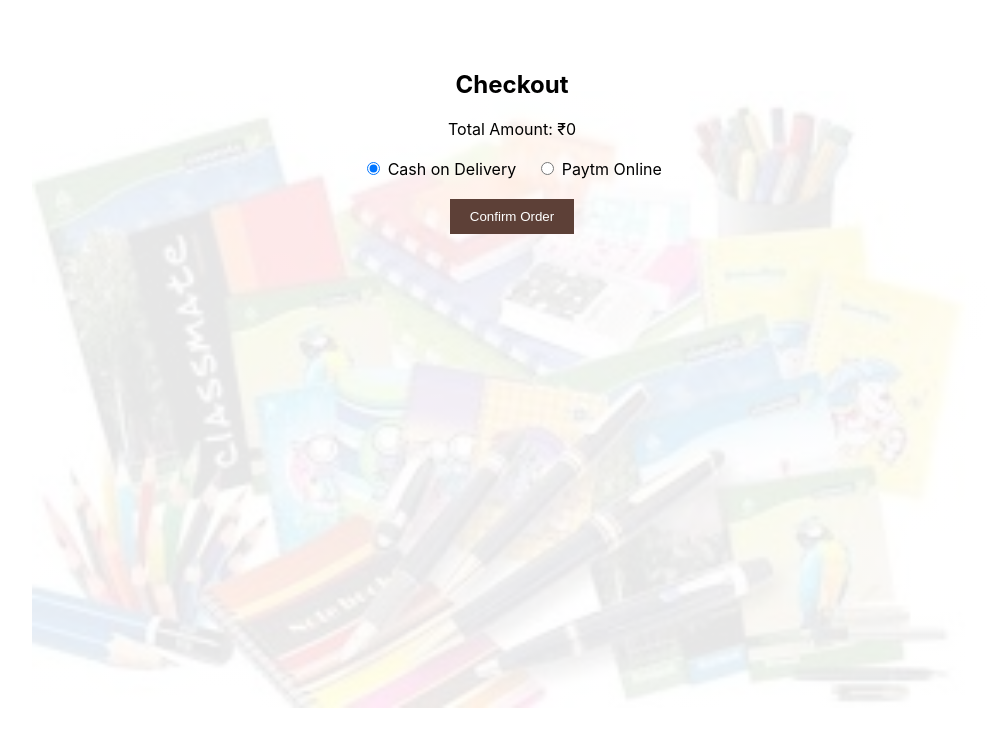
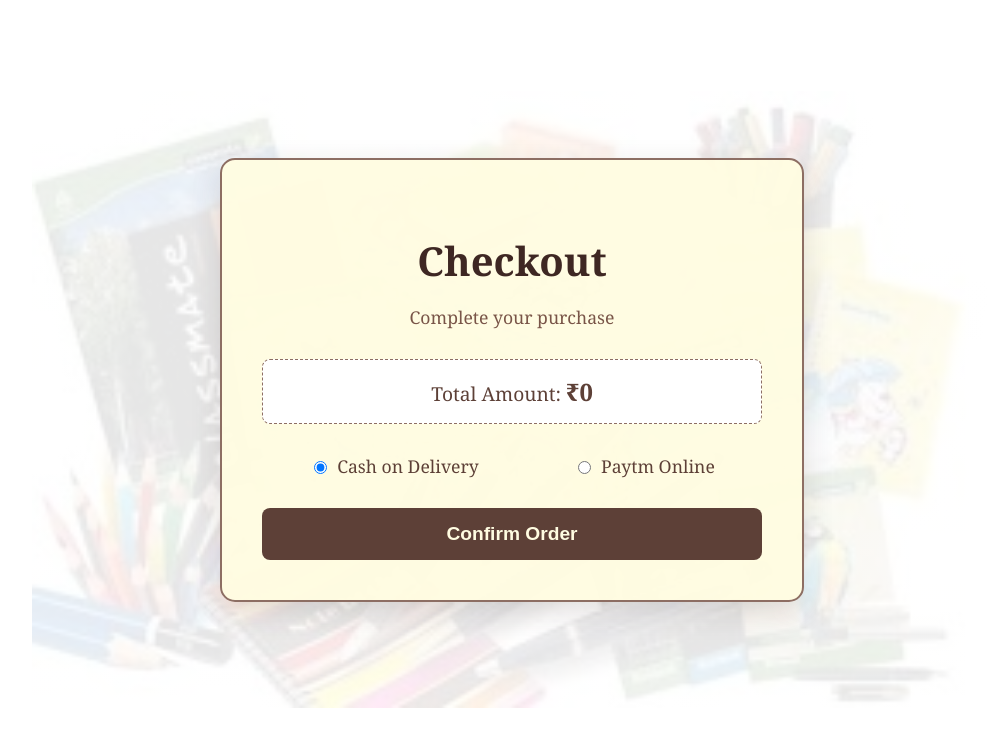
Before and after one commit to jahnavi-175/E-Commerce-site, a React (Create React App) app in the folder frontend/: page /checkout in a window 1280 px wide. Shown: the top 746 px of the page, without its empty margins (128-1115 px from the left). Built offline with nearby package versions, Linux system fonts and the light colour scheme; sample sign-in values are in the browser's storage.

Commit message:
Update Checkout.jsx

```diff
--- a/frontend/src/pages/Checkout.jsx
+++ b/frontend/src/pages/Checkout.jsx
@@ -6,23 +6,40 @@ import { useNavigate } from 'react-router-dom';
 const Checkout = () => {
     const { cartItems, cartTotal, clearCart } = useContext(CartContext);
     const [method, setMethod] = useState('COD');
+    const [showPaytmModal, setShowPaytmModal] = useState(false);
     const navigate = useNavigate();
 
-    const handlePayment = async () => {
+    const handleConfirmOrder = () => {
         const user = JSON.parse(localStorage.getItem('user'));
 
-        if (!user || !user.id) {
+        // Robust User Check
+        if (!user || (!user.id && !user._id)) {
             alert("Please login again to continue.");
             return;
         }
 
+        // Robust Total Calculation
+        const finalAmount = cartTotal || cartItems.reduce((total, item) => total + (item.price * item.quantity), 0);
+        if (!finalAmount || finalAmount <= 0) {
+            alert("Cart is empty!");
+            return;
+        }
+
         if (method === 'COD') {
+            processOrder(user, finalAmount, "Pending");
+        } else {
+            // Show Fake Gateway
+            setShowPaytmModal(true);
+        }
+    };
+
+    const processOrder = async (user, amount, status) => {
         try {
             await apiClient.post('/orders/create-cod', {
-                    userId: user.id,
+                userId: user.id || user._id,
                 items: cartItems,
-                    amount: cartTotal,
-                    paymentStatus: "Pending"
+                amount: amount,
+                paymentStatus: status
             });
             clearCart();
             navigate('/thankyou');
@@ -30,55 +47,175 @@ const Checkout = () => {
             console.error("Order Error:", err);
             alert(err.response?.data?.error || "Order failed. Please check your network.");
         }
-        } else {
-            alert("Redirecting to Mock Paytm Gateway...");
-            setTimeout(async () => {
-                try {
-                    await apiClient.post('/orders/create-cod', {
-                        userId: user.id,
-                        items: cartItems,
-                        amount: cartTotal,
-                        paymentStatus: "Success"
-                    });
-                    clearCart();
-                    navigate('/thankyou');
-                } catch (err) {
-                    console.error("Payment Error:", err);
-                    alert(err.response?.data?.error || "Payment simulation failed.");
-                }
-            }, 2000);
-        }
     };
 
     return (
-        <div style={{ padding: '50px', textAlign: 'center' }}>
-            <h2>Checkout</h2>
-            <p>Total Amount: ₹{cartTotal}</p>
+        <div style={styles.container}>
+            <div style={styles.card}>
+                <h2 style={styles.heading}>Checkout</h2>
+                <p style={styles.subHeading}>Complete your purchase</p>
 
-            <div style={{ margin: '20px 0' }}>
-                <label>
+                <div style={styles.amountBox}>
+                    Total Amount: <span style={{ fontWeight: 'bold', fontSize: '1.5rem' }}>₹{cartTotal || cartItems.reduce((a, c) => a + c.price * c.quantity, 0)}</span>
+                </div>
+
+                <div style={styles.optionsContainer}>
+                    <label style={styles.radioLabel}>
                         <input
                             type="radio"
                             value="COD"
                             checked={method === 'COD'}
                             onChange={(e) => setMethod(e.target.value)}
-                    /> Cash on Delivery
+                            style={{ marginRight: '10px' }}
+                        />
+                        Cash on Delivery
                     </label>
-                <label style={{ marginLeft: '20px' }}>
+                    <label style={styles.radioLabel}>
                         <input
                             type="radio"
                             value="Paytm"
                             checked={method === 'Paytm'}
                             onChange={(e) => setMethod(e.target.value)}
-                    /> Paytm Online
+                            style={{ marginRight: '10px' }}
+                        />
+                        Paytm Online
                     </label>
                 </div>
 
-            <button onClick={handlePayment} style={{ padding: '10px 20px', cursor: 'pointer', backgroundColor: '#5D4037', color: 'white', border: 'none' }}>
+                <button onClick={handleConfirmOrder} style={styles.confirmBtn}>
                     Confirm Order
                 </button>
+            </div>
+
+            {/* Mock Paytm Gateway Modal */}
+            {showPaytmModal && (
+                <div style={styles.modalOverlay}>
+                    <div style={styles.modalContent}>
+                        <h3 style={{ color: '#002E6E', marginBottom: '10px' }}>Paytm Payment Gateway</h3>
+                        <p>Total Payable: <strong>₹{cartTotal || cartItems.reduce((a, c) => a + c.price * c.quantity, 0)}</strong></p>
+                        <div style={{ margin: '20px 0', border: '1px dashed #ccc', padding: '15px', backgroundColor: '#f9f9f9' }}>
+                            <p style={{ fontSize: '0.9rem', color: '#666' }}>Mock Transaction Environment</p>
+                        </div>
+                        <div style={{ display: 'flex', justifyContent: 'center', gap: '10px' }}>
+                            <button
+                                onClick={() => {
+                                    const user = JSON.parse(localStorage.getItem('user'));
+                                    const amount = cartTotal || cartItems.reduce((a, c) => a + c.price * c.quantity, 0);
+                                    processOrder(user, amount, "Success");
+                                }}
+                                style={styles.payBtn}
+                            >
+                                Pay Now
+                            </button>
+                            <button
+                                onClick={() => setShowPaytmModal(false)}
+                                style={styles.cancelBtn}
+                            >
+                                Cancel
+                            </button>
+                        </div>
+                    </div>
+                </div>
+            )}
         </div>
     );
 };
 
+const styles = {
+    container: {
+        display: "flex",
+        justifyContent: "center",
+        alignItems: "center",
+        minHeight: "90vh",
+        backgroundColor: "transparent",
+        fontFamily: "'Georgia', serif",
+        padding: "20px"
+    },
+    card: {
+        padding: "40px",
+        maxWidth: "500px",
+        width: "100%",
+        backgroundColor: "rgba(255, 252, 225, 0.95)",
+        borderRadius: "15px",
+        border: "2px solid #8D6E63",
+        boxShadow: "0 10px 30px rgba(62, 39, 35, 0.15)",
+        textAlign: "center"
+    },
+    heading: { color: "#3E2723", marginBottom: "10px", fontSize: "2.5rem" },
+    subHeading: { color: "#795548", marginBottom: "30px", fontSize: "1.1rem" },
+    amountBox: {
+        backgroundColor: "#fff",
+        padding: "15px",
+        borderRadius: "8px",
+        border: "1px dashed #8D6E63",
+        marginBottom: "30px",
+        color: "#5D4037",
+        fontSize: "1.2rem"
+    },
+    optionsContainer: {
+        display: 'flex',
+        justifyContent: 'space-around',
+        marginBottom: '30px'
+    },
+    radioLabel: {
+        fontSize: '1.1rem',
+        color: '#5D4037',
+        cursor: 'pointer',
+        display: 'flex',
+        alignItems: 'center'
+    },
+    confirmBtn: {
+        padding: '15px 40px',
+        cursor: 'pointer',
+        backgroundColor: '#5D4037',
+        color: '#FFFCE1',
+        border: 'none',
+        fontSize: '1.2rem',
+        borderRadius: '8px',
+        fontWeight: 'bold',
+        width: '100%',
+        transition: 'background 0.3s'
+    },
+    modalOverlay: {
+        position: 'fixed',
+        top: 0,
+        left: 0,
+        right: 0,
+        bottom: 0,
+        backgroundColor: 'rgba(0,0,0,0.7)',
+        display: 'flex',
+        justifyContent: 'center',
+        alignItems: 'center',
+        zIndex: 9999
+    },
+    modalContent: {
+        backgroundColor: 'white',
+        padding: '30px',
+        borderRadius: '10px',
+        width: '350px',
+        textAlign: 'center',
+        boxShadow: '0 5px 15px rgba(0,0,0,0.3)'
+    },
+    payBtn: {
+        backgroundColor: '#00B9F5',
+        color: 'white',
+        border: 'none',
+        padding: '10px 25px',
+        borderRadius: '5px',
+        cursor: 'pointer',
+        fontWeight: 'bold',
+        fontSize: '1rem'
+    },
+    cancelBtn: {
+        backgroundColor: '#eee',
+        color: '#333',
+        border: 'none',
+        padding: '10px 25px',
+        borderRadius: '5px',
+        cursor: 'pointer',
+        fontWeight: 'bold',
+        fontSize: '1rem'
+    }
+};
+
 export default Checkout;
```
Lines whose indentation alone changed are shown as unchanged.
